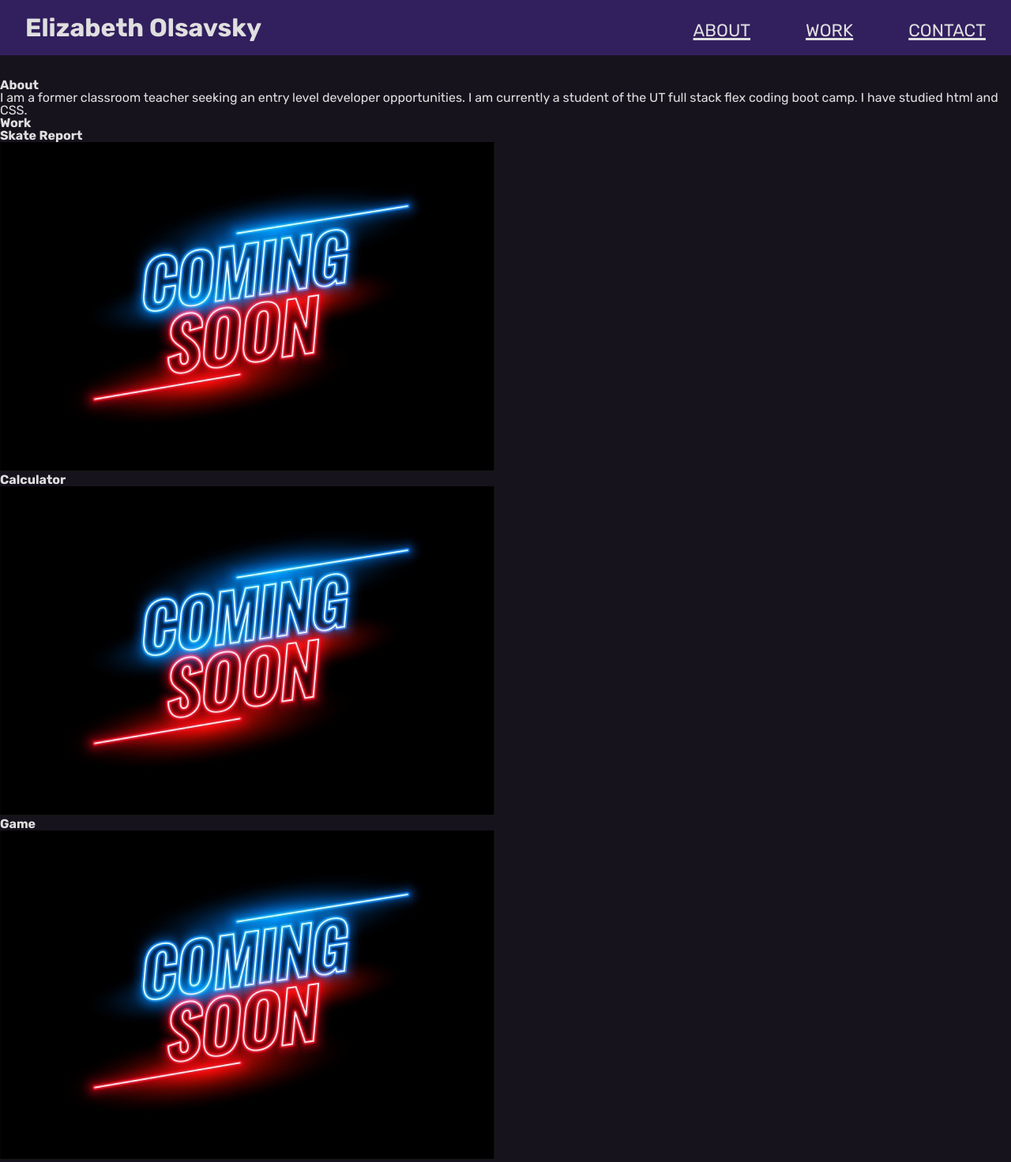
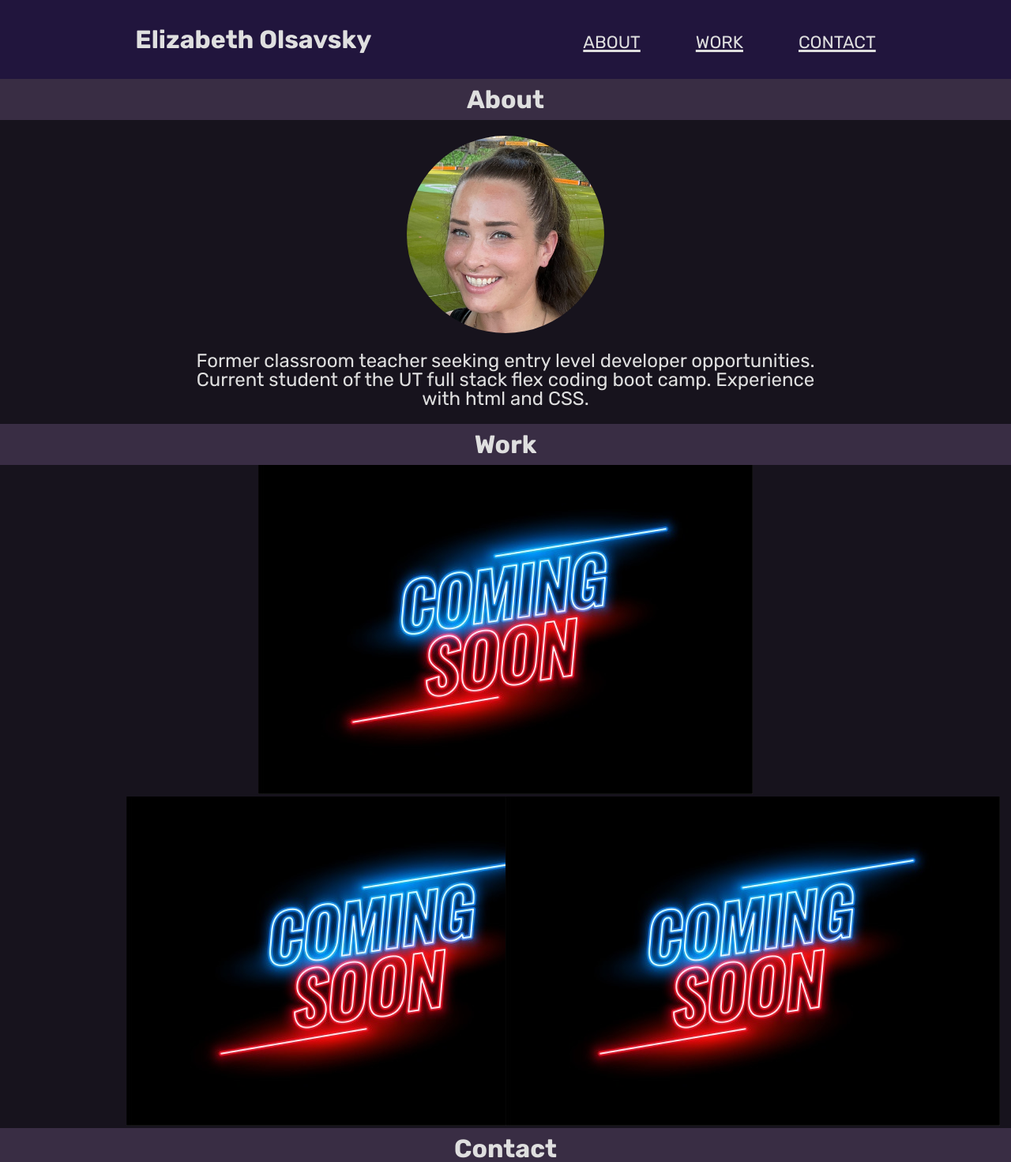
Before and after one commit to elizabetholsavsky/first-portfolio, a plain HTML site: page index.html in a window 1280 px wide. Shown: the top 1472 px of the page at 79% size. Drawn offline with Linux system fonts and the light colour scheme.

Commit message:
Formatted about section

```diff
--- a/assets/style.css
+++ b/assets/style.css
@@ -1,7 +1,7 @@
 :root {
     --white-ish: rgb(223, 223, 223);
     --people-eater: rgb(168, 75, 211);
-    --purple-rain: rgb(50, 31, 94);
+    --purple-rain: rgb(33, 21, 61);
     --just-gray: rgb(57, 45, 68);
     --darker-gray: rgb(23, 19, 29);
 }
@@ -11,55 +11,126 @@
  color: var(--white-ish);
 }
 
+p {
+    font-size: 1.5rem;
+    text-align: center;
+}
 /* header and nav */
 header {
+    top: 0;
+    width: 100%;
     font-size: 2rem;
+    padding: 15px;
     position: fixed;
     background-color: var(--purple-rain);
-    top: 0;
-    width: 100%;
 }
 
-.nav{
+.nav {
     margin: 0;
-    width: 95%;
+    width:75%;
     margin: auto;
     min-height: 70px;
     display: flex;
     justify-content: space-between;
     align-items: center;
-
 }
 
 .nav-menu {
     list-style-type: none;
     font-variant: all-small-caps;
+    font-size: 2rem;
     display: flex;
     justify-content: space-between;
     align-items: center;
     gap: 70px;
 }
 
-main {
+.nav-menu :hover {
+    color: var(--people-eater);
 }
 
-.top-section {
-    margin-top: 70px;
-    padding-top: 30px;
+/* main */
+main {
+    background-color: var(--darker-gray);
 }
 
-.top-section, .section {
- background-color: var(--darker-gray);
+.top-section-header {
+    margin-top: 100px;
+    padding-top: 150px;
 }
 
-.section-header {
+.top-section-header, .section-header {
+    font-size: 2rem;
+    text-align: center;
+    background-color: var(--just-gray);
+    padding: 10px;
+}
 
+.section {
+    background-color: var(--darker-gray);
+    width:75%;
+    margin: auto;
+    display: flex;
+    flex-wrap:wrap;
+    justify-content: center;
+}
+
+/* about */
+.column-section {
+    background-color: var(--darker-gray);
+    width:75%;
+    margin: auto;
+    display: flex;
+    flex-direction: column;
+    justify-content: center;
+    align-items: center;
+}
+
+.profile-img {
+    width: 250px;
+    border-radius: 250px;
+    justify-content: center;
+    text-align: center;
+    margin-top: 20px;
+}
+
+.about {
+    width: 800px;
+    justify-content: center;
+    align-items: center;
+    margin: 20px;
+}
+
+/* work */
+.projects {
+    display: flex;
+    flex-wrap: wrap;
+    justify-content: center;
 }
 
 .big-project-image {
-
+   width: max-content;
 }
 
 .project-image {
+    width: 50%;
+}
 
+.big-project-image, .project-image {
+    border-radius: 30px;
 }
+
+/* contact */
+.contact-list {
+    list-style-type: none;
+    font-variant: all-small-caps;
+    font-size: 2rem;
+    display: flex;
+    flex-wrap: wrap;
+    justify-content: space-evenly;
+    align-items: center;
+    gap: 70px;
+    padding: 50px;
+}
+
+/* media queries */
--- a/index.html
+++ b/index.html
@@ -28,37 +28,50 @@
 
     <main>
         <!-- About -->
-        <section id="about" class="top-section">
-            <h2 class="section-header">About</h2>
-            <p>I am a former classroom teacher seeking an entry level developer opportunities.
-            I am currently a student of the UT full stack flex coding boot camp. I have studied html and CSS.</p>
-        </section>
-
-        <!-- Work -->
-        <section id="work" class="section" >
-            <h2 class="section-header">Work</h2>
-
+        <section id="about">
+            <h2 class="top-section-header">About</h2>
+            <div class="column-section">
+                <!-- profile image -->
                 <div>
-                <h3>Skate Report</h3>
-                <img src="./assets/neon-coming-soon.jpg" alt="coming soon" class="big-project-image"/>
+                    <img src="./assets/elizabeth.jpg" alt="Elizabeth Olsavsky" class="profile-img" />
+                </div>
+                <!-- about me -->
+                <div class="about">
+                    <p >Former classroom teacher seeking entry level developer opportunities.
+                        Current student of the UT full stack flex coding boot camp.
+                        Experience with html and CSS.</p>
+                </div>
             </div>
 
-            <div>
-                <h3>Calculator</h3>
-                <img src="./assets/neon-coming-soon.jpg" alt="coming soon" class="project-image"/>
+
+        </section>
+        <!-- Work -->
+        <section id="work">
+            <h2 class="section-header">Work</h2>
+            <div class="section">
+
+                <div class="big-project-image">
+                    <img src="./assets/coming-soon.jpg" alt="coming soon" />
                 </div>
 
-            <div>
-                <h3>Game</h3>
-                <img src="./assets/neon-coming-soon.jpg" alt="coming soon" class="project-image"/>
+                <div class="project-image">
+                    <img src="./assets/coming-soon.jpg" alt="coming soon" />
                 </div>
+
+                <div class="project-image">
+                    <img src="./assets/coming-soon.jpg" alt="coming soon" />
+                </div>
+
+            </div>
+
 
         </section>
 
         <!-- Contact -->
-            <section id="contact" class="section">
+        <section id="contact">
             <h2 class="section-header">Contact</h2>
-                <ul>
+            <div class="section">
+                <ul class="contact-list">
                     <li>elizabetholsavsky@gmail.com</li>
                     <li>
                         <a href="https://mail.google.com/mail/?view=cm&fs=1&to=elizabetholsavsky@gmail.com">Gmail</a>
@@ -70,6 +83,8 @@
                         <a href="https://www.linkedin.com/in/elizabetholsavsky/">LinkedIn</a>
                     </li>
                 </ul>
+            </div>
+
         </section>
     </main>
 
```
Also changed, not shown: assets/coming-soon.jpg (renamed from assets/neon-coming-soon.jpg), assets/elizabeth.jpg (added). Lines whose indentation alone changed are shown as unchanged.
